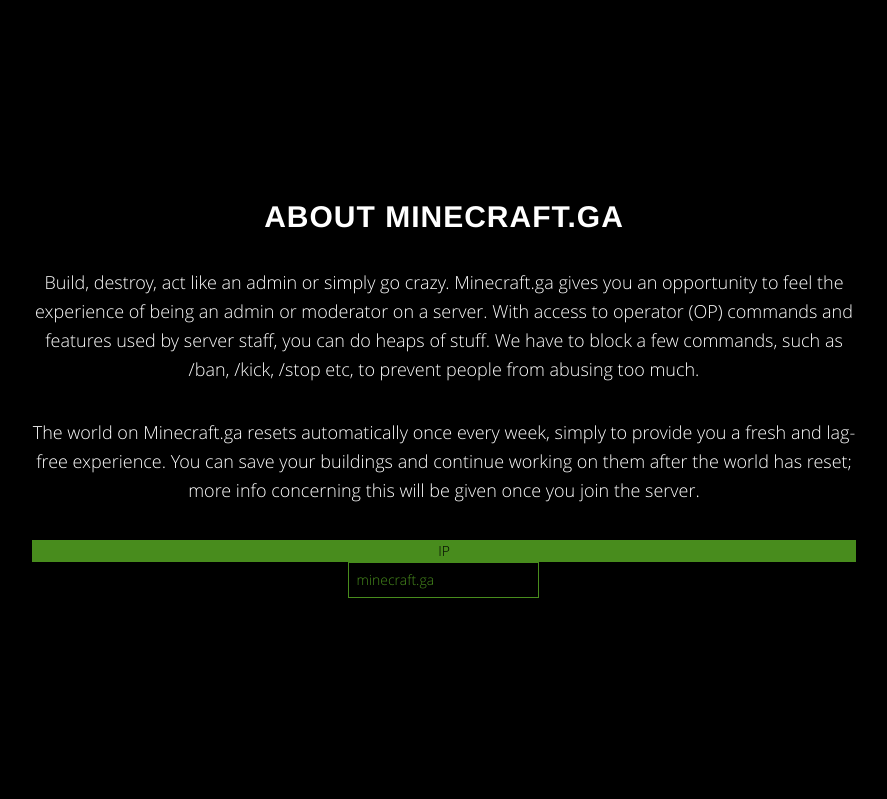
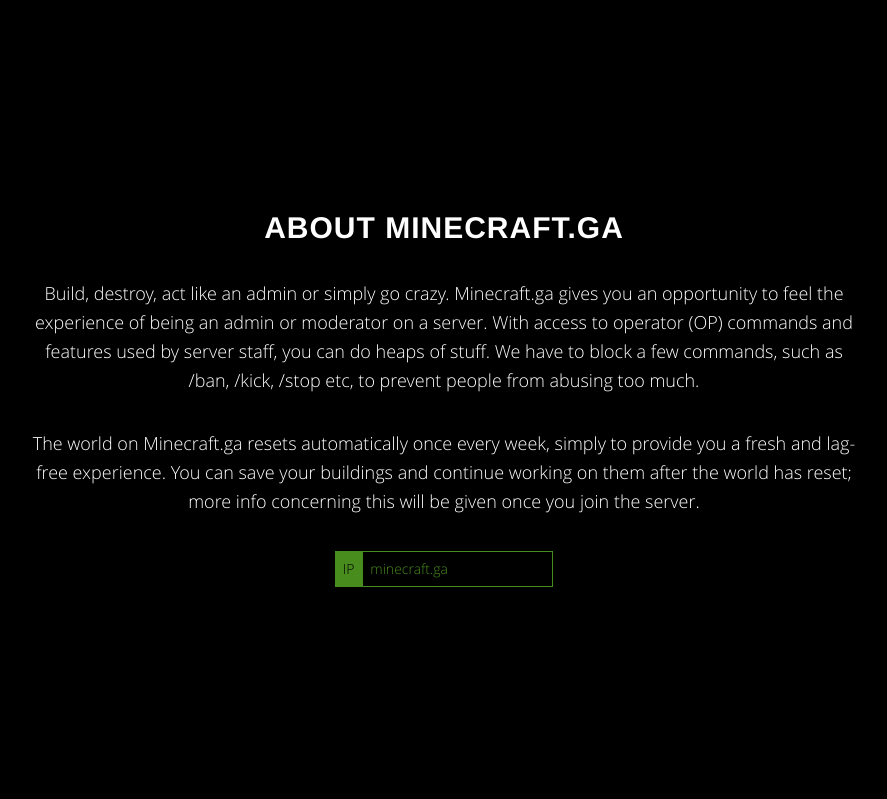
Before and after one commit to draknyte1/website, a PHP site: page / in a window 1280 px wide. Shown: the part 801-1600 px from the top of the page, without its empty margins (196-1083 px from the left). Run offline with PHP 8.4, Linux system fonts and the light colour scheme; some libraries are stand-ins or nearby versions; some web fonts are replaced.

Commit message:
Initial Commit

```diff
--- a/css/minecraft.css
+++ b/css/minecraft.css
@@ -291,4 +291,6 @@
     border: 1px solid #488c1d;
     color: #000;
     background-color: #488c1d;
+padding: 7px;
+display:inline-block;
 }
```
